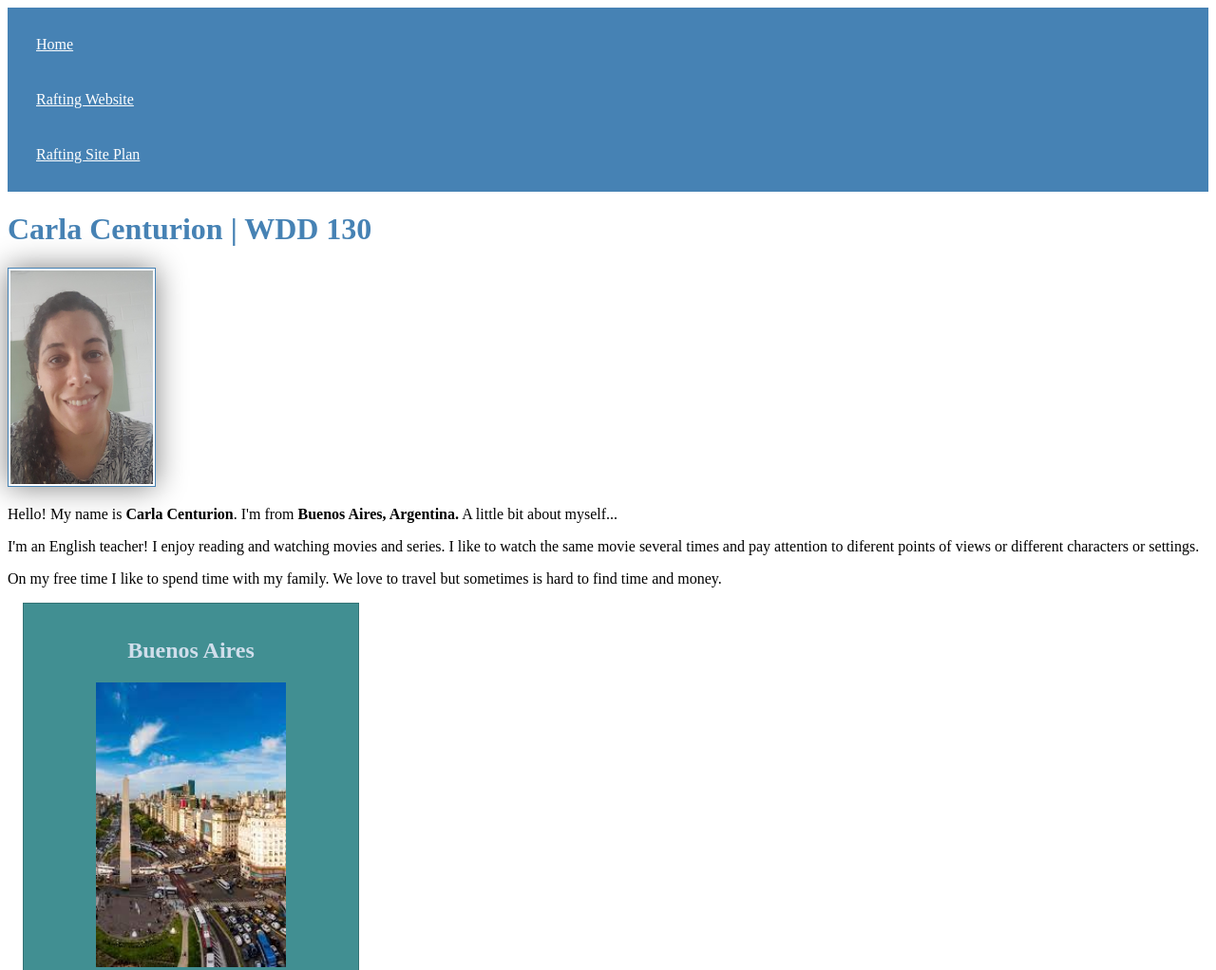
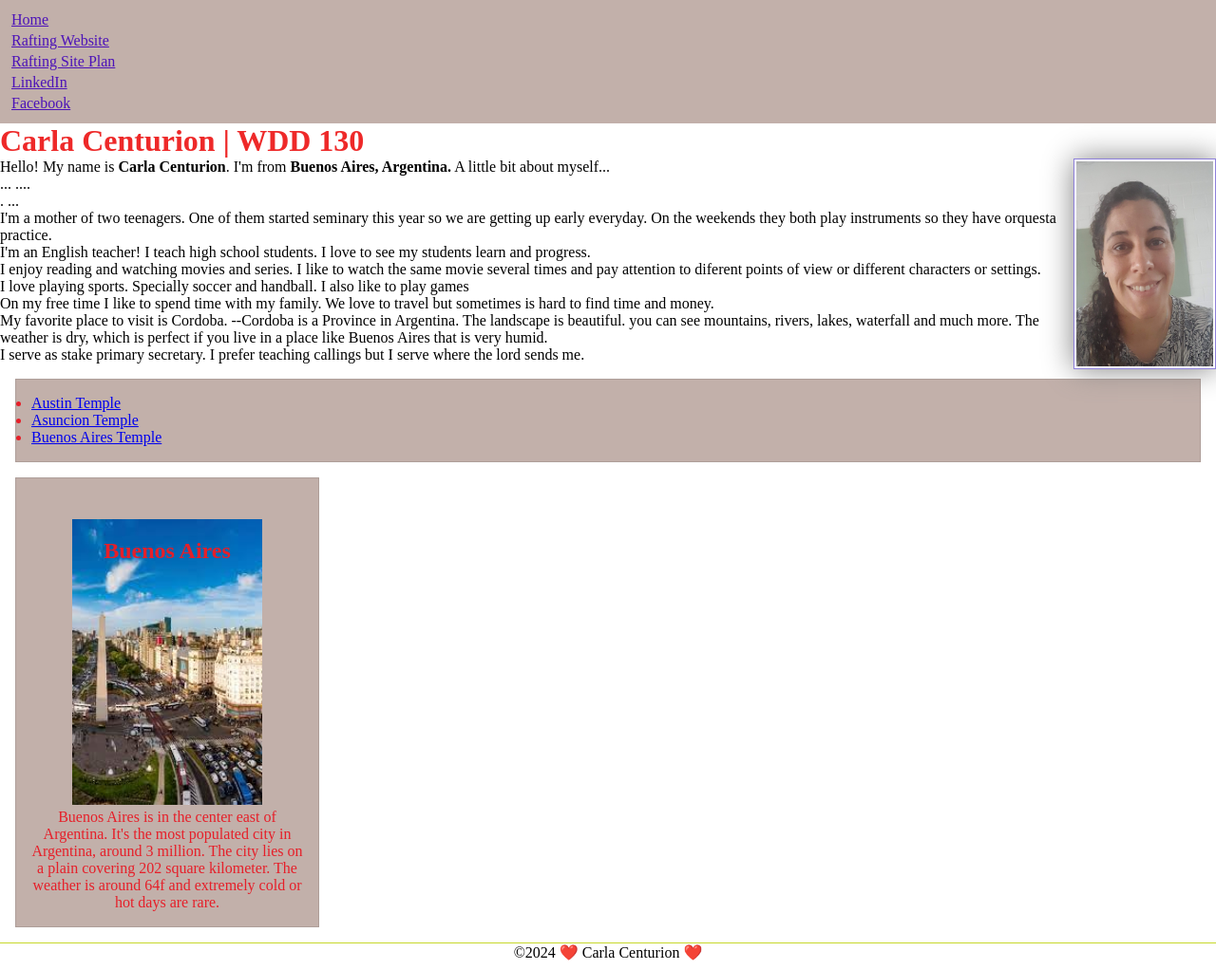
Before and after one commit to carcent/wdd130, a plain HTML site: page index.html in a window 1280 px wide. Shown: the top 1022 px of the page at 95% size. Drawn offline with Linux system fonts and the light colour scheme.

Commit message:
index changes

```diff
--- a/index.html
+++ b/index.html
@@ -15,19 +15,32 @@
                 <a href="#">Home</a>
                 <a href="wwr/">Rafting Website</a>
                 <a href="wwr/site-pan-rafting.html">Rafting Site Plan</a>
+                <a href="https://linkedin.com ">LinkedIn</a>
+                <a href="https://facebook.com">Facebook</a>
             </nav>
         </header>
         <main>
             <h1>Carla Centurion | WDD 130 </h1>
-            <img src="images/profile.webp" alt="Carla Centurion" />
+            <img src="images/profile.webp" alt="Carla Centurion">
             <p>Hello! My name is <strong>Carla Centurion</strong>. I'm from <strong>Buenos Aires, Argentina.</strong> A little bit about myself...</p>
-            <p>I'm an English teacher! I enjoy reading and watching movies and series. I like to watch the same movie several times and pay attention to diferent points of views or different characters or settings.</p>
+            <p>...     .... </p>
+            <p>.    ... </p>
+            <p> I'm a mother of two teenagers. One of them started seminary this year so we are getting up early everyday. On the weekends they both play instruments so they have orquesta practice. </p>
+            <p>I'm an English teacher! I teach high school students. I love to see my students learn and progress. </p>
+            <p>I enjoy reading and watching movies and series. I like to watch the same movie several times and pay attention to diferent points of view or different characters or settings.</p>
+            <p>I love playing sports. Specially soccer and handball. I also like to play games</p>
             <p>On my free time I like to spend time with my family. We love to travel but sometimes is hard to find time and money.</p>
-
+            <p>My favorite place to visit is Cordoba. --Cordoba is a Province in Argentina. The landscape is beautiful. you can see mountains, rivers, lakes, waterfall and much more. The weather is dry, which is perfect if you live in a place like Buenos Aires that is very humid.</p>
+            <p>I serve as stake primary secretary. I prefer teaching callings but I serve where the lord sends me.</p>
+            <ul class="box">
+                <li><a href="https://www.churchofjesuschrist.org/temples/details/austin-texas-temple?lang=eng">Austin Temple</a></li>
+                <li><a href="https://www.churchofjesuschrist.org/temples/details/asuncion-paraguay-temple?lang=eng">Asuncion Temple</a></li>
+                <li><a href="https://www.churchofjesuschrist.org/temples/details/buenos-aires-argentina-temple?lang=eng">Buenos Aires Temple</a></li>
+            </ul>
         </main>
-        <aside>
+        <aside class="box">
             <h2>Buenos Aires</h2>
-            <img src="images/buenos-aires.jpg" alt="Buenos Aires City"
+            <img src="images/buenos-aires.jpg" alt="Buenos Aires City">
             <p></p>
             <p>Buenos Aires is in the center east of Argentina. It's the most populated city in Argentina, around 3 million. The city lies on a plain covering 202 square kilometer. The weather is around 64f and extremely cold or hot days are rare.</p>
         </aside>
--- a/styles/styles.css
+++ b/styles/styles.css
@@ -1,38 +1,47 @@
+* {
+    margin:0;
+    padding: 0;
+    box-sizing: border-box;
+
+}
 nav {
-    background-color: steelblue;
+    background-color: rgb(194, 176, 170);
     padding: 10px;
 }
-
+/* This is a comment */
 nav a {
-    color: white;
+    color: rgb(76, 18, 184);
     display: block;
-    padding: 20px;
+    padding: 2px;
 }
 
 h1{
-    color:steelblue;
+    color:rgb(238, 41, 41);
 }
 
 main img{
+
     width: 150px;
     height: auto;
-    border:1px solid steelblue;
+    border:1px solid #8E80DB;
     padding: 2px;
     box-shadow: 0 0 30px gray;
+
+    float:right;
 }
 
 p { padding: 0;}
 
 aside{
     width: 20rem;
-    margin: 1rem;
-    border: 1px solid rgba(0, 0, 0, 0.2);/*1*/
-    padding: 1rem;
-    background-color: #418f92;
-    color:#d0deeb;
     text-align: center;
 }
+aside h2{
+    position:relative;
+    top:47px;
+    left: 20;
 
+}
 aside img{
     width: 200px;
     height: auto;
@@ -43,3 +52,13 @@ footer{
     border-top: 1px solid #c7d82a;
     text-align: center
 }
+
+/* Class Selector*/
+
+.box {
+    margin: 1rem;
+    border: 1px solid rgba(0, 0, 0, .1);
+    padding: 1rem;
+    background-color: rgb(194, 176, 170);
+    color: #e61f29;
+}
```
Also changed, not shown: week03/overlay.html (added, +4 -0 lines), week2/holygrail.html (added, +28 -0 lines), week03/styles/overlay.css (added).
